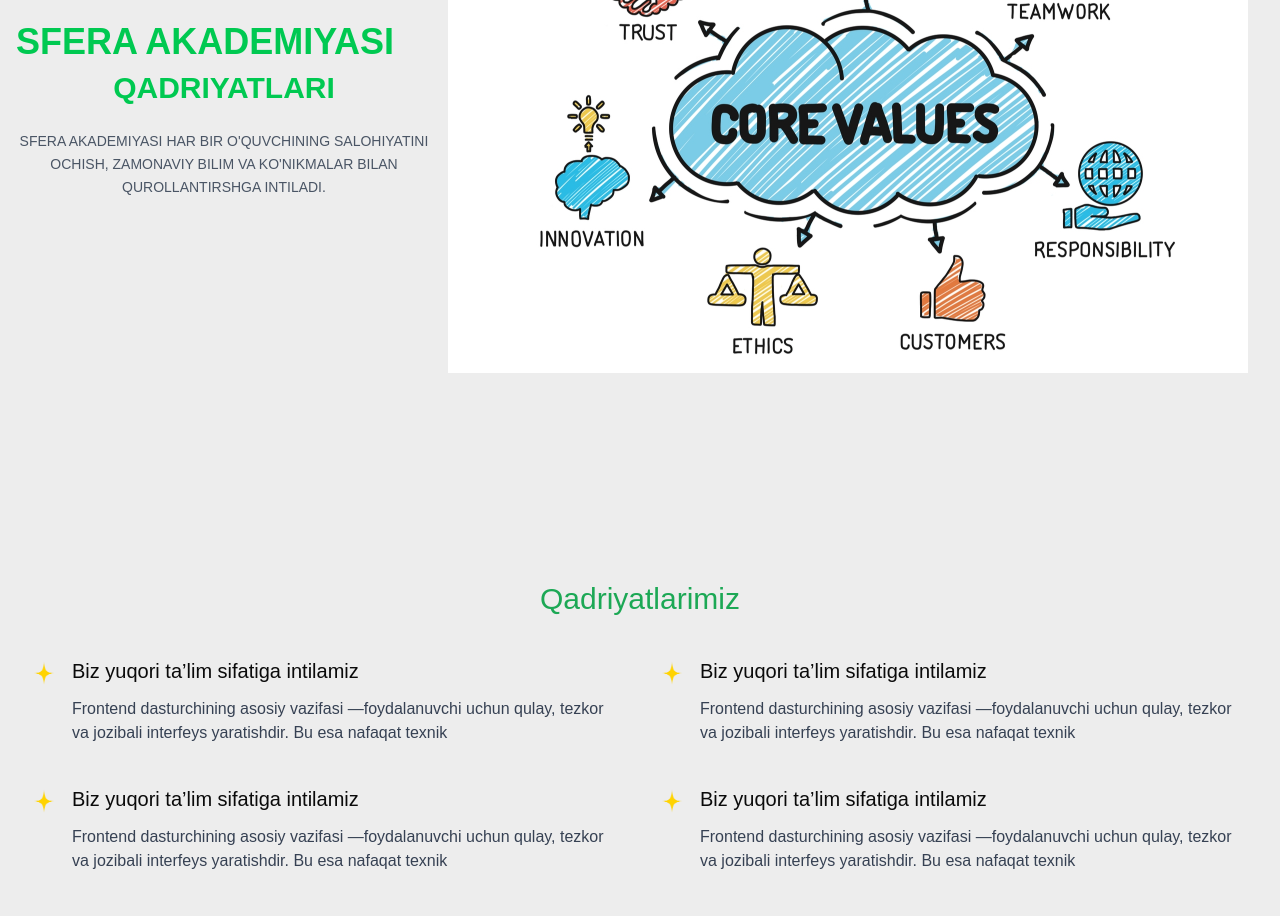
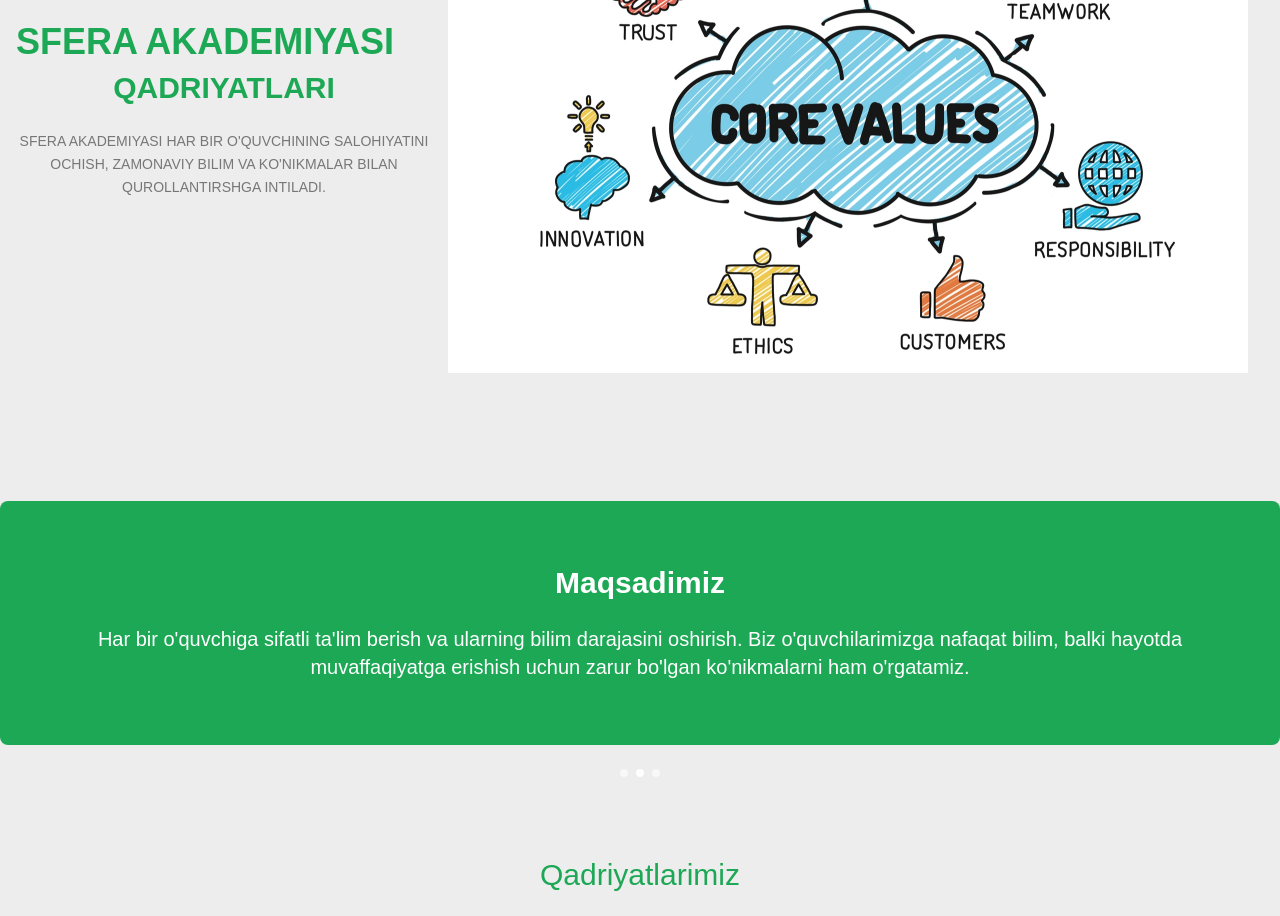
Before and after one commit to Alisher0903/sfera-education-center, a Next.js app: page /achievements in a window 1280 px wide. Shown: the part 280-1196 px from the top of the page. Built offline with nearby package versions, Linux system fonts and the light colour scheme; what @bprogress/next would draw is missing.

Commit message:
achievements edit

```diff
--- a/public/locales/en.json
+++ b/public/locales/en.json
@@ -2,5 +2,7 @@
   "home": "Home",
   "about": "About Us",
   "portfolio": "Portfolio",
-  "courses": "Courses"
+  "courses": "Courses",
+  "visits":"Visits"
+
 }
--- a/public/locales/ru.json
+++ b/public/locales/ru.json
@@ -2,5 +2,6 @@
   "home": "Главная",
   "about": "О нас",
   "portfolio": "Портфолио",
-  "courses": "Курсы"
+  "courses": "Курсы",
+   "visits":"Визиты"
 }
--- a/public/locales/uz.json
+++ b/public/locales/uz.json
@@ -2,5 +2,7 @@
   "home": "Bosh Sahifa",
   "about": "Biz Haqimizda",
   "portfolio": "Portfolio",
-  "courses": "Kurslar"
+  "courses": "Kurslar",
+  "visits":"Tashriflar"
+
 }
--- a/src/app/achievements/page.tsx
+++ b/src/app/achievements/page.tsx
@@ -1,10 +1,12 @@
 import Hero from "@/pages/achievements/hero"
 import Info from "@/pages/achievements/info"
+import OurMotto from "@/pages/achievements/ourMotto"
 
 const Achievements =()=>{
     return(
         <div>
             <Hero/>
+            <OurMotto/>
             <Info/>
         </div>
     )
--- a/src/app/courses/page.tsx
+++ b/src/app/courses/page.tsx
@@ -1,3 +1,4 @@
+"use client"
 import BackendCard from "@/components/cards/courses";
 import SectionTitle from "@/components/SectionTitle/SectionTitle";
 import {courses} from "@/lib/constants";
@@ -8,7 +9,7 @@ const Courses = async () => {
             <div className="max-w-7xl mx-auto py-20 ">
                 <div className="py-10"><SectionTitle title="KURSLARIMIZ" /></div>
                 <div className="grid grid-cols-1 md:grid-cols-2 gap-6">
-                    {courses.map((course, index) => (
+                    {courses.map((course:any, index:number) => (
                         <BackendCard key={index} {...course} />
                     ))}
                 </div>
--- a/src/components/cards/infoCard.tsx
+++ b/src/components/cards/infoCard.tsx
@@ -1,6 +1,7 @@
 import Image from "next/image";
 import React from "react";
 import {InfoCardProps} from "@/types/cards"
+import colors from "@/lib/colors"
 
 
 const InfoCard: React.FC<InfoCardProps> = ({ image, title, description, imageAlt = "Icon" }) => {
@@ -11,7 +12,7 @@ const InfoCard: React.FC<InfoCardProps> = ({ image, title, description, imageAlt
       </div>
       <div className="flex flex-col gap-3">
         <h3 className="text-xl ">{title}</h3>
-        <p className="text-gray-700 text-base">{description}</p>
+        <p className=" text-base" style={{color:colors.grayText}}>{description}</p>
       </div>
     </div>
   );
--- a/src/lib/constants.tsx
+++ b/src/lib/constants.tsx
@@ -8,7 +8,7 @@ export const useNavLinks = () => {
         {id: 'home', name: lang('home'), link: '/'},
         {id: 'portfolio', name: lang('portfolio'), link: '/portfolio'},
         {id: 'courses', name: lang('courses'), link: '/courses'},
-        {id: 'about', name: lang('about'), link: '/visits'},
+        {id: 'about', name: lang('visits'), link: '/visits'},
     ]
     return {navItems}
 }
--- a/src/pages/achievements/hero.tsx
+++ b/src/pages/achievements/hero.tsx
@@ -1,4 +1,5 @@
 import Image from "next/image";
+import colors from "@/lib/colors"
 
 export default function Hero() {
   return (
@@ -7,13 +8,13 @@ export default function Hero() {
         <div className="flex flex-col md:flex-row py-20 justify-between items-center">
 
           <div className="md:w-1/3 flex flex-col justify-center md:text-left mb-10 md:mb-0">
-            <h2 className="text-4xl font-bold text-green-500 uppercase mb-2">
+            <h2 className="text-4xl font-bold uppercase mb-2" style={{color:colors.green}}>
               Sfera Akademiyasi
             </h2>
-            <h3 className="text-3xl font-bold text-green-500 uppercase mb-6 text-center">
+            <h3 className="text-3xl font-bold uppercase mb-6 text-center " style={{color:colors.green}}>
               Qadriyatlari
             </h3>
-            <p className="text-gray-600 max-w-md mx-auto md:mx-0 text-sm leading-relaxed text-center">
+            <p className="max-w-md mx-auto md:mx-0 text-sm leading-relaxed text-center" style={{color:colors.grayText}}>
               SFERA AKADEMIYASI HAR BIR O&apos;QUVCHINING SALOHIYATINI OCHISH, ZAMONAVIY BILIM VA KO&apos;NIKMALAR BILAN
               QUROLLANTIRSHGA INTILADI.
             </p>
--- a/src/pages/achievements/info.tsx
+++ b/src/pages/achievements/info.tsx
@@ -8,7 +8,22 @@ export const infoCards = [
         description: "Frontend dasturchining asosiy vazifasi —foydalanuvchi uchun qulay, tezkor va jozibali interfeys yaratishdir. Bu esa nafaqat texnik ",
     },
     {
-        image: "/home/info.png",
+        image: "/home/info2.png",
+        title: "Biz yuqori ta’lim sifatiga intilamiz",
+        description: "Frontend dasturchining asosiy vazifasi —foydalanuvchi uchun qulay, tezkor va jozibali interfeys yaratishdir. Bu esa nafaqat texnik ",
+    },
+    {
+        image: "/home/info1.png",
+        title: "Biz yuqori ta’lim sifatiga intilamiz",
+        description: "Frontend dasturchining asosiy vazifasi —foydalanuvchi uchun qulay, tezkor va jozibali interfeys yaratishdir. Bu esa nafaqat texnik ",
+    },
+    {
+        image: "/home/info3.png",
+        title: "Biz yuqori ta’lim sifatiga intilamiz",
+        description: "Frontend dasturchining asosiy vazifasi —foydalanuvchi uchun qulay, tezkor va jozibali interfeys yaratishdir. Bu esa nafaqat texnik ",
+    },
+    {
+        image: "/home/info2.png",
         title: "Biz yuqori ta’lim sifatiga intilamiz",
         description: "Frontend dasturchining asosiy vazifasi —foydalanuvchi uchun qulay, tezkor va jozibali interfeys yaratishdir. Bu esa nafaqat texnik ",
     },
@@ -18,27 +33,12 @@ export const infoCards = [
         description: "Frontend dasturchining asosiy vazifasi —foydalanuvchi uchun qulay, tezkor va jozibali interfeys yaratishdir. Bu esa nafaqat texnik ",
     },
     {
-        image: "/home/info.png",
+        image: "/home/info3.png",
         title: "Biz yuqori ta’lim sifatiga intilamiz",
         description: "Frontend dasturchining asosiy vazifasi —foydalanuvchi uchun qulay, tezkor va jozibali interfeys yaratishdir. Bu esa nafaqat texnik ",
     },
     {
-        image: "/home/info.png",
-        title: "Biz yuqori ta’lim sifatiga intilamiz",
-        description: "Frontend dasturchining asosiy vazifasi —foydalanuvchi uchun qulay, tezkor va jozibali interfeys yaratishdir. Bu esa nafaqat texnik ",
-    },
-    {
-        image: "/home/info.png",
-        title: "Biz yuqori ta’lim sifatiga intilamiz",
-        description: "Frontend dasturchining asosiy vazifasi —foydalanuvchi uchun qulay, tezkor va jozibali interfeys yaratishdir. Bu esa nafaqat texnik ",
-    },
-    {
-        image: "/home/info.png",
-        title: "Biz yuqori ta’lim sifatiga intilamiz",
-        description: "Frontend dasturchining asosiy vazifasi —foydalanuvchi uchun qulay, tezkor va jozibali interfeys yaratishdir. Bu esa nafaqat texnik ",
-    },
-    {
-        image: "/home/info.png",
+        image: "/home/info1.png",
         title: "Biz yuqori ta’lim sifatiga intilamiz",
         description: "Frontend dasturchining asosiy vazifasi —foydalanuvchi uchun qulay, tezkor va jozibali interfeys yaratishdir. Bu esa nafaqat texnik ",
     },
--- /dev/null
+++ b/src/pages/achievements/ourMotto.tsx
@@ -0,0 +1,73 @@
+"use client"
+
+import { useEffect, useState } from "react"
+import { Swiper, SwiperSlide } from "swiper/react"
+import { Pagination, Autoplay } from "swiper/modules"
+
+import "swiper/css"
+import "swiper/css/pagination"
+import colors from "@/lib/colors"
+
+export default function OurMotto() {
+    const [mounted, setMounted] = useState(false)
+
+    useEffect(() => {
+        setMounted(true)
+    }, [])
+
+    const slides = [
+        {
+            title: "Shiorimiz",
+            content:
+                "Bilimga to'ldirish! Ha biz ta'lim beramiz, bilimga to'ldiramiz, To'ldirish bizning shiorimiz - emotsiyaga, yangi g'oyalarga, motivatsiyaga va bilimga to'ldirish. Donishmandlar aytganidek insonga pul yetmay qolishi mumkin emas, unga faqat bilim yetmay qoladi.",
+        },
+        {
+            title: "Maqsadimiz",
+            content:
+                "Har bir o'quvchiga sifatli ta'lim berish va ularning bilim darajasini oshirish. Biz o'quvchilarimizga nafaqat bilim, balki hayotda muvaffaqiyatga erishish uchun zarur bo'lgan ko'nikmalarni ham o'rgatamiz.",
+        },
+        {
+            title: "Qadriyatlarimiz",
+            content:
+                "Bilimga to‘ldirish! Ha biz ta’lim beramiz, bilimga to‘ldiramiz. To‘ldirish bizning shiorimiz - emotsiyaga, yangi g‘oyalarga, motivatsiyaga va bilimga to‘ldirish. Donishmandlar aytganidek insonga pul yetmay qolishi mumkin emas, unga faqat bilim yetmay qoladi.",
+        },
+    ]
+
+    if (!mounted) return null
+
+    return (
+        <section className="w-full  flex flex-col items-center justify-center">
+            <div className="container flex flex-col items-center">
+                <div className="rounded-lg md:p-12 text-center text-white w-full" style={{backgroundColor: colors.green, color:colors.white}}>
+                    <Swiper
+                        modules={[Pagination, Autoplay]}
+                        pagination={{
+                            clickable: true,
+                            el: ".custom-pagination",
+                            bulletClass: "swiper-pagination-bullet !bg-white !opacity-60 ",
+                            bulletActiveClass: "!opacity-100",
+                        }}
+                        autoplay={{
+                            delay: 5000,
+                            disableOnInteraction: false,
+                        }}
+                        loop={true}
+                        className="mySwiper"
+                    >
+                        {slides.map((slide, index) => (
+                            <SwiperSlide key={index}>
+                                <div className="py-4">
+                                    <h2 className="text-3xl md:text-3xl font-semibold mb-6">{slide.title}</h2>
+                                    <p className="text-xl mx-auto">{slide.content}</p>
+                                </div>
+                            </SwiperSlide>
+                        ))}
+                    </Swiper>
+                </div>
+
+
+                <div className="custom-pagination flex justify-center mt-6"></div>
+            </div>
+        </section>
+    )
+}
```
